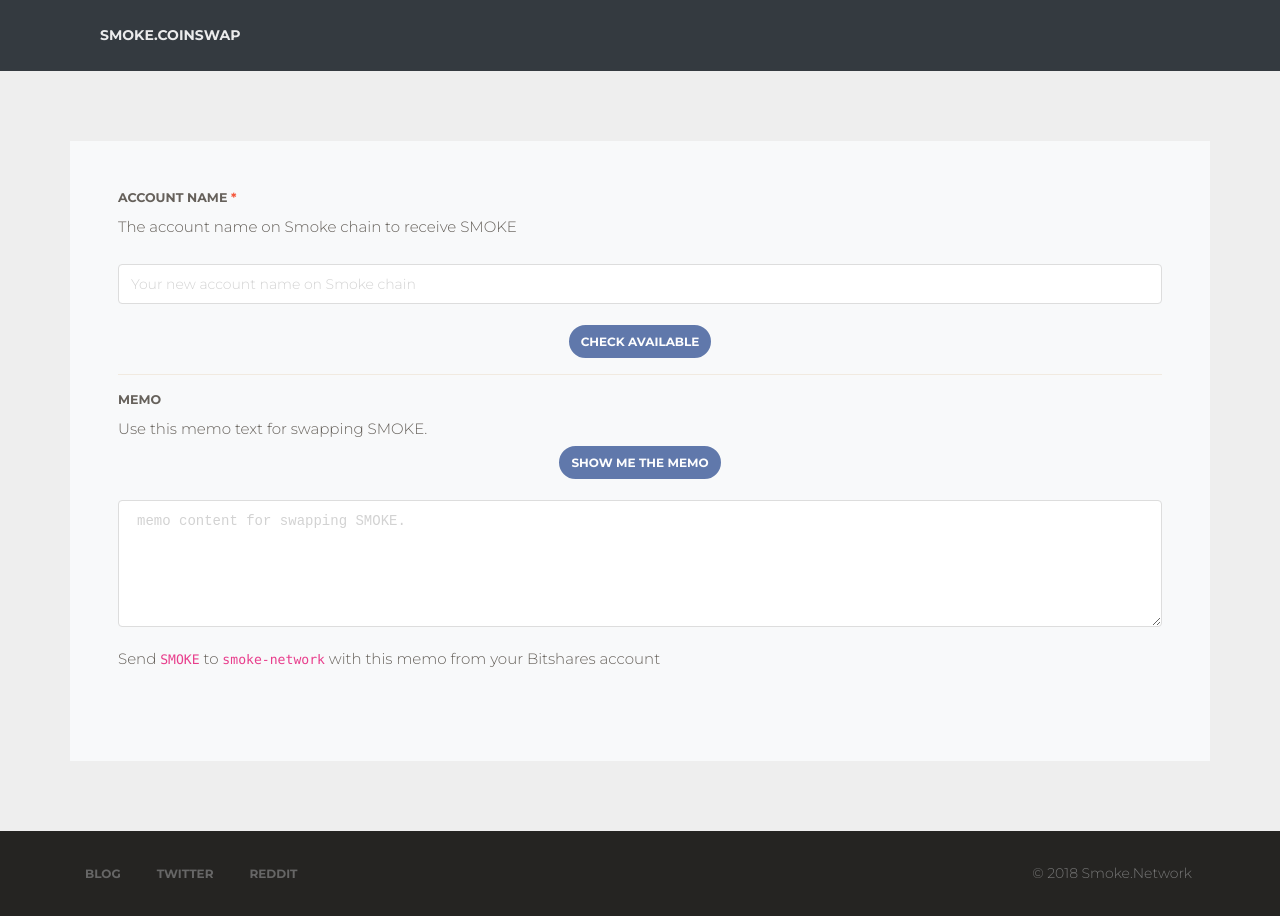
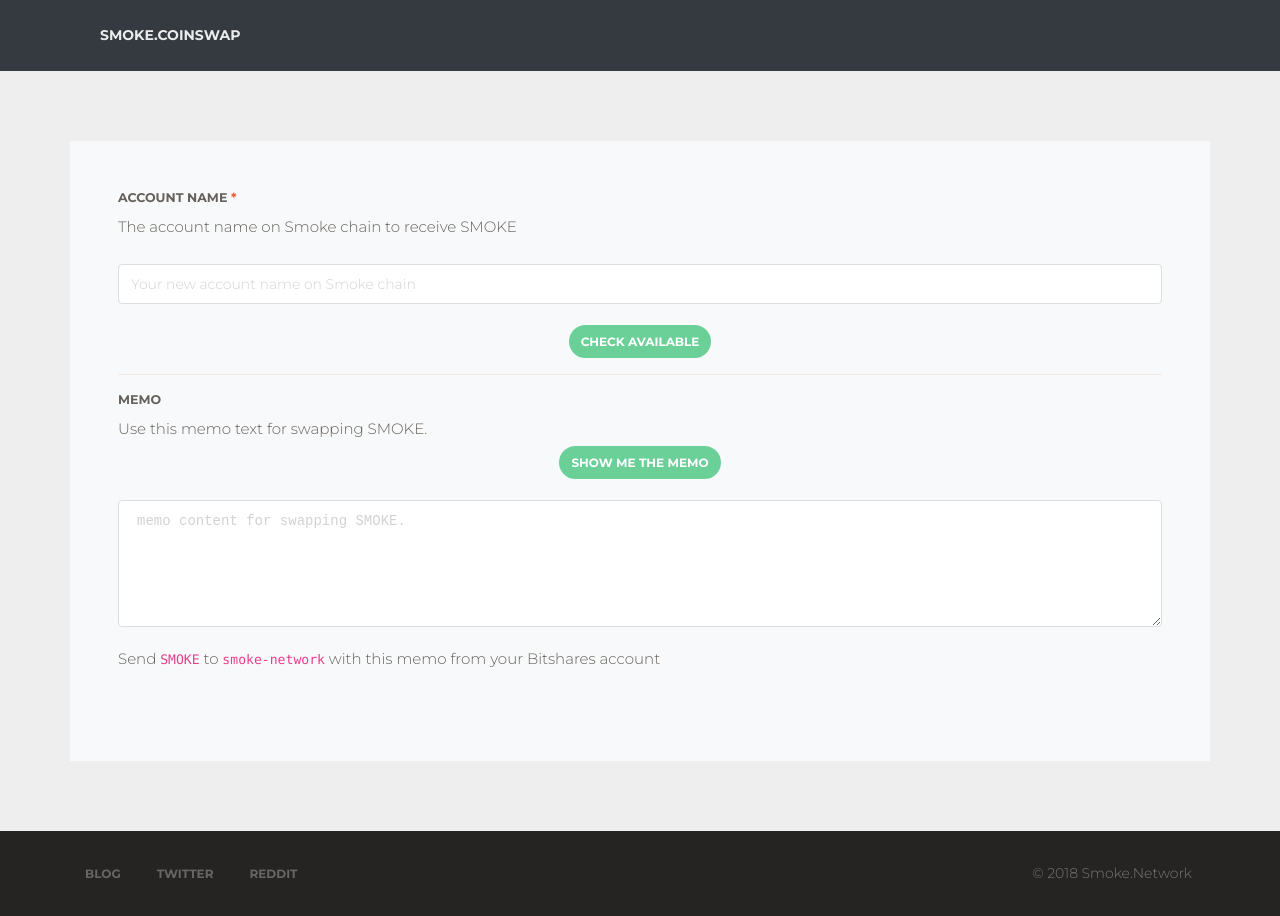
Before and after one commit to smokenetwork/coinswap, a React (Create React App) app in the folder frontend/: page /coinswaptool in a window 1280 px wide. Built offline with nearby package versions, Linux system fonts and the light colour scheme.

Commit message:
update button color, disable autoComplete

```diff
--- a/frontend/src/components/CoinSwapTool.js
+++ b/frontend/src/components/CoinSwapTool.js
@@ -58,18 +58,24 @@ class CoinSwapTool extends Component {
                                     <p>The account name on Smoke chain to receive SMOKE</p>
                                     <br />
 
-                                    <input disabled={this.props.loadingCheckUsername} name="username" type="text" maxLength="16" className={`form-control border-input ${username_bg}`} placeholder="Your new account name on Smoke chain" value={this.state.username} onChange={this.handleChange} />
+                                    <input disabled={this.props.loadingCheckUsername}
+                                           name="username" type="text" maxLength="16"
+                                           autoComplete="off"
+                                           className={`form-control border-input ${username_bg}`}
+                                           placeholder="Your new account name on Smoke chain"
+                                           value={this.state.username}
+                                           onChange={this.handleChange} />
                                     <br />
                                     <div className="text-center">
                                         {(() => {
                                             if (this.props.loadingCheckUsername) {
-                                                return (<button disabled className="btn btn-sm btn-facebook btn-round">
+                                                return (<button disabled className="btn btn-sm btn-success btn-round">
                                                     <div className='uil-reload-css reload-small' style={{}}>
                                                         <div></div>
                                                     </div>
                                                 </button>);
                                             } else {
-                                                return (<button className="btn btn-sm btn-facebook btn-round" onClick={() => {
+                                                return (<button className="btn btn-sm btn-success btn-round" onClick={() => {
                                                     this.props.Action_CheckAccountName(this.state.username);
                                                 }}>Check Available</button>);
                                             }
@@ -82,7 +88,7 @@ class CoinSwapTool extends Component {
                                     <h6>Memo</h6>
                                     <p>Use this memo text for swapping SMOKE.</p>
                                     <div className="text-center">
-                                        <button className="btn btn-sm btn-facebook btn-round" onClick={() => { this.props.Action_ShowMemo(this.state.username); }}>Show me the memo</button>
+                                        <button className="btn btn-sm btn-success btn-round" onClick={() => { this.props.Action_ShowMemo(this.state.username); }}>Show me the memo</button>
                                     </div>
                                     <br />
                                     <textarea name="memo"
```
